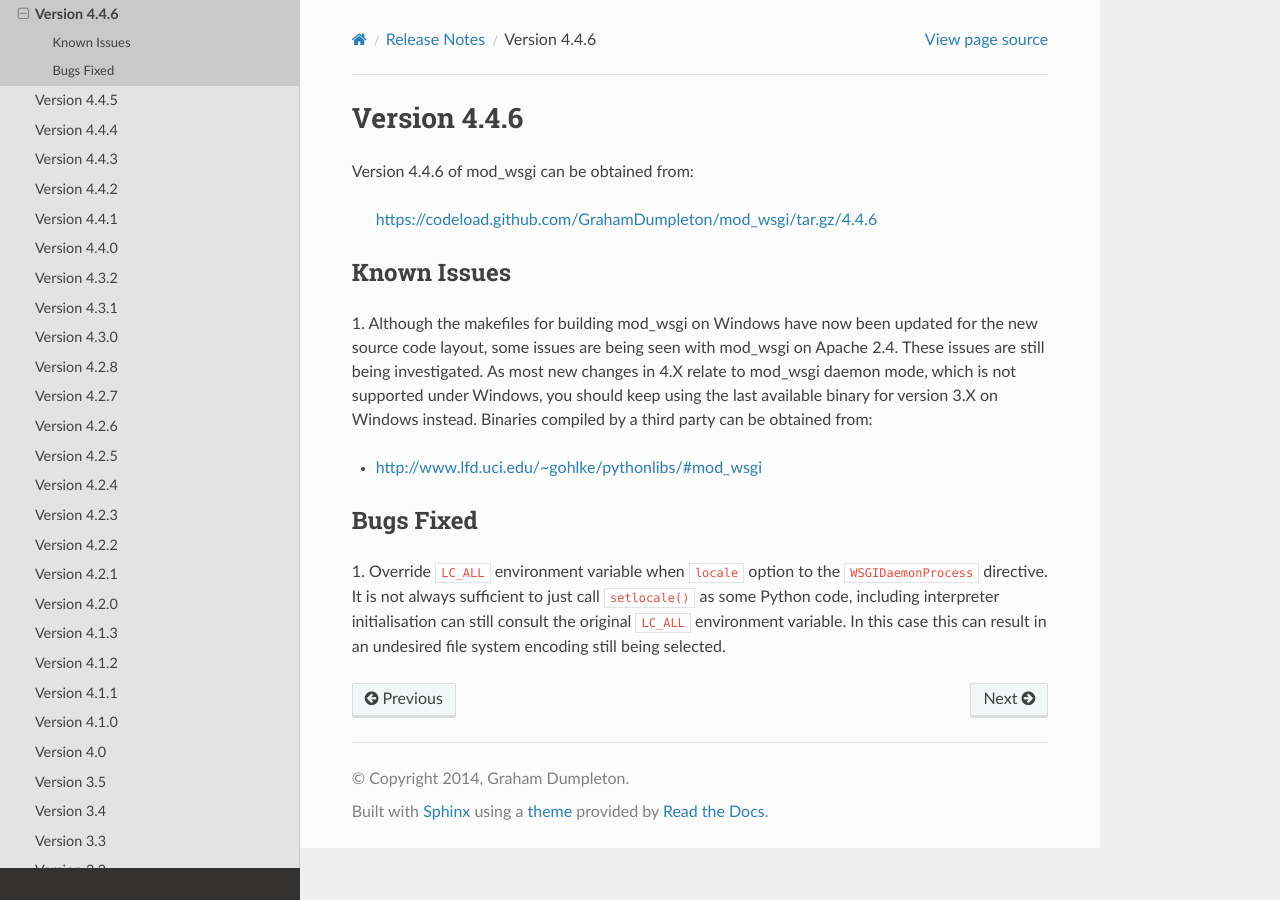
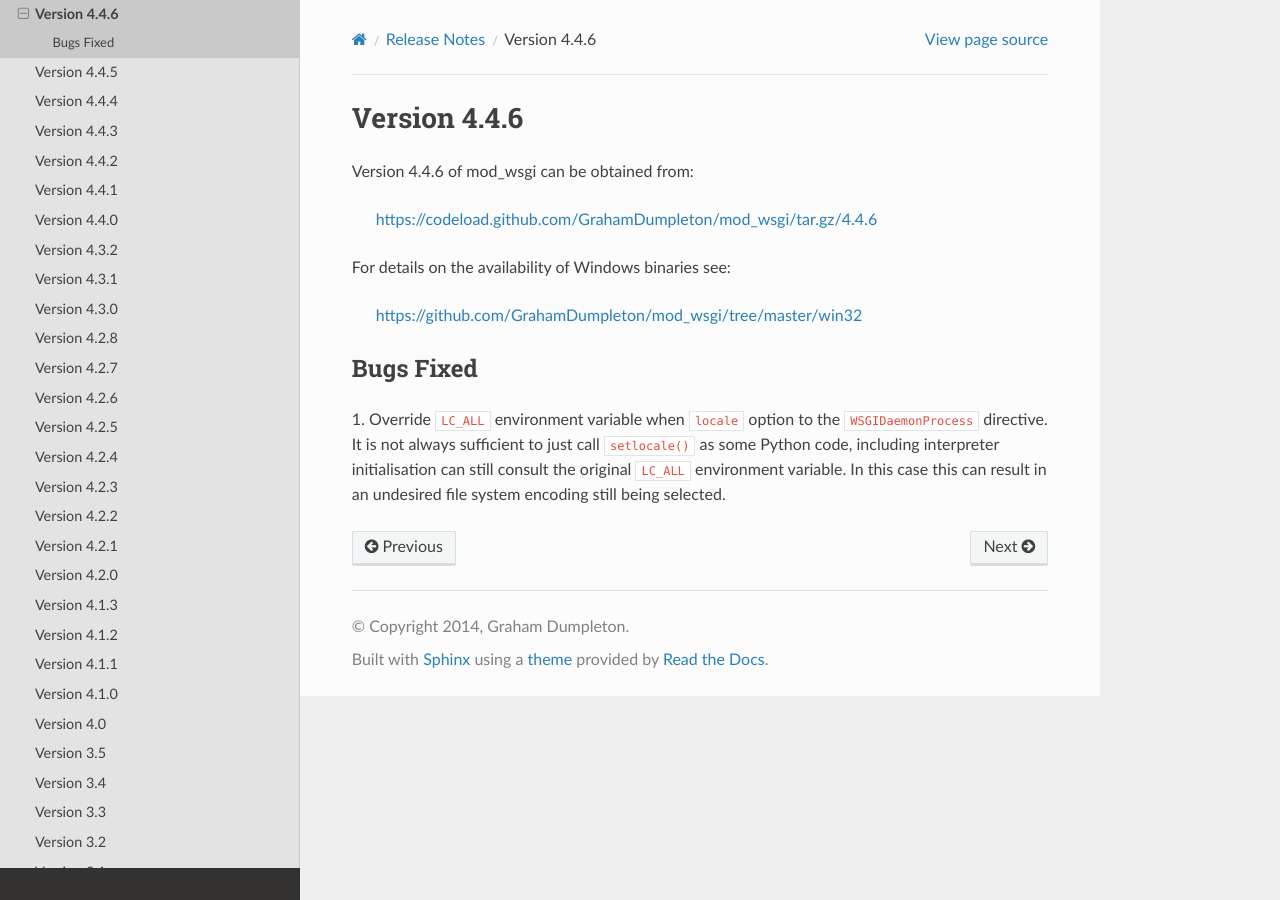
Before and after one commit to GrahamDumpleton/mod_wsgi, a Sphinx documentation site: the page built from docs/release-notes/version-4.4.6.rst, in a window 1280 px wide. Built offline with Sphinx 7.4.7 and the Read the Docs theme 2.0.0, drawn with Linux system fonts in a browser that asks for light colours.

Commit message:
Update release notes about availability of Windows binaries.

```diff
--- a/docs/release-notes/version-4.4.6.rst
+++ b/docs/release-notes/version-4.4.6.rst
@@ -6,18 +6,9 @@ Version 4.4.6 of mod_wsgi can be obtained from:
 
   https://codeload.github.com/GrahamDumpleton/mod_wsgi/tar.gz/4.4.6
 
-Known Issues
-------------
+For details on the availability of Windows binaries see:
 
-1. Although the makefiles for building mod_wsgi on Windows have now been
-updated for the new source code layout, some issues are being seen with
-mod_wsgi on Apache 2.4. These issues are still being investigated. As
-most new changes in 4.X relate to mod_wsgi daemon mode, which is not
-supported under Windows, you should keep using the last available binary
-for version 3.X on Windows instead. Binaries compiled by a third party
-can be obtained from:
-
-* http://www.lfd.uci.edu/~gohlke/pythonlibs/#mod_wsgi
+  https://github.com/GrahamDumpleton/mod_wsgi/tree/master/win32
 
 Bugs Fixed
 ----------
```
